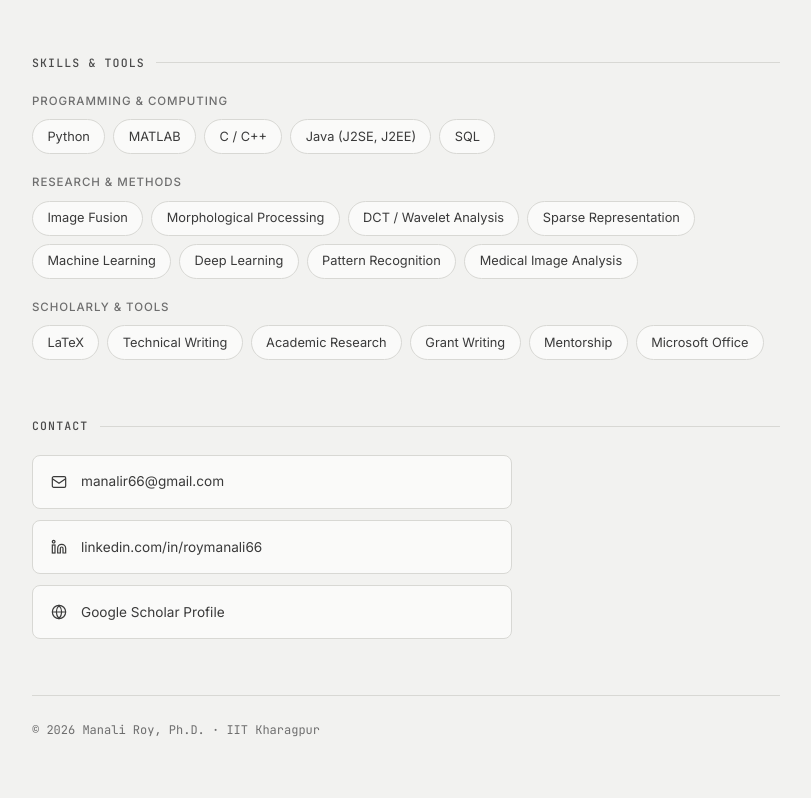
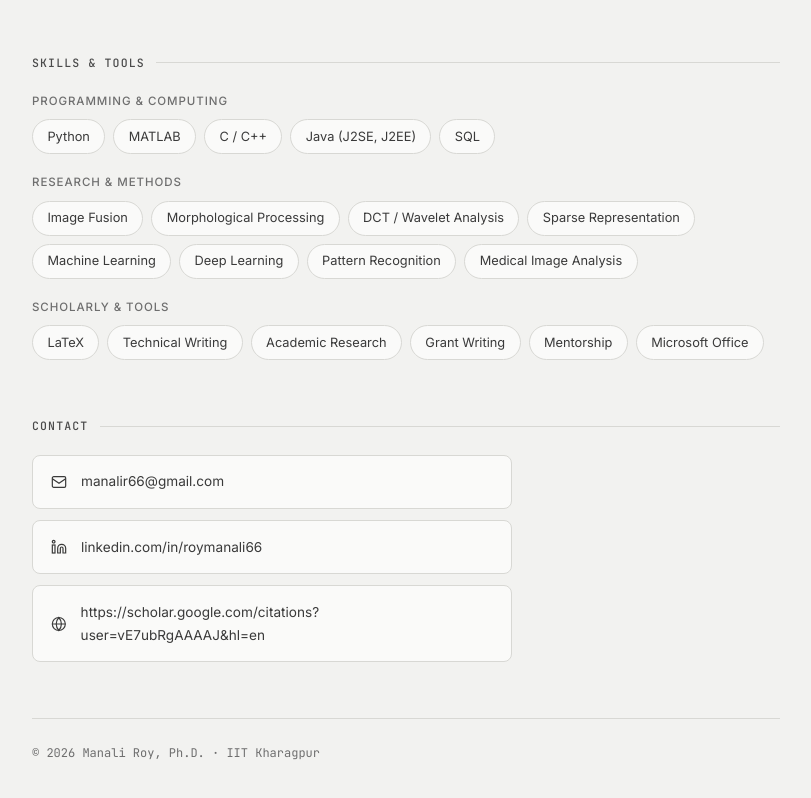
Before and after one commit to manalir66/manalispage, a plain HTML site: page index.html in a window 1280 px wide. Shown: the part 3939-4737 px from the top of the page, without its empty margins (304-1115 px from the left). Drawn offline with Linux system fonts and the light colour scheme.

Commit message:
Update index.html

```diff
--- a/index.html
+++ b/index.html
@@ -823,7 +823,7 @@
         </a>
         <a href="#" class="contact-link">
           <svg width="16" height="16" fill="none" stroke="currentColor" stroke-width="1.8" viewBox="0 0 24 24"><circle cx="12" cy="12" r="10"/><path d="M2 12h20M12 2a15.3 15.3 0 0 1 4 10 15.3 15.3 0 0 1-4 10 15.3 15.3 0 0 1-4-10 15.3 15.3 0 0 1 4-10z"/></svg>
-          Google Scholar Profile
+          https://scholar.google.com/citations?user=vE7ubRgAAAAJ&hl=en
         </a>
       </div>
     </section>
```
